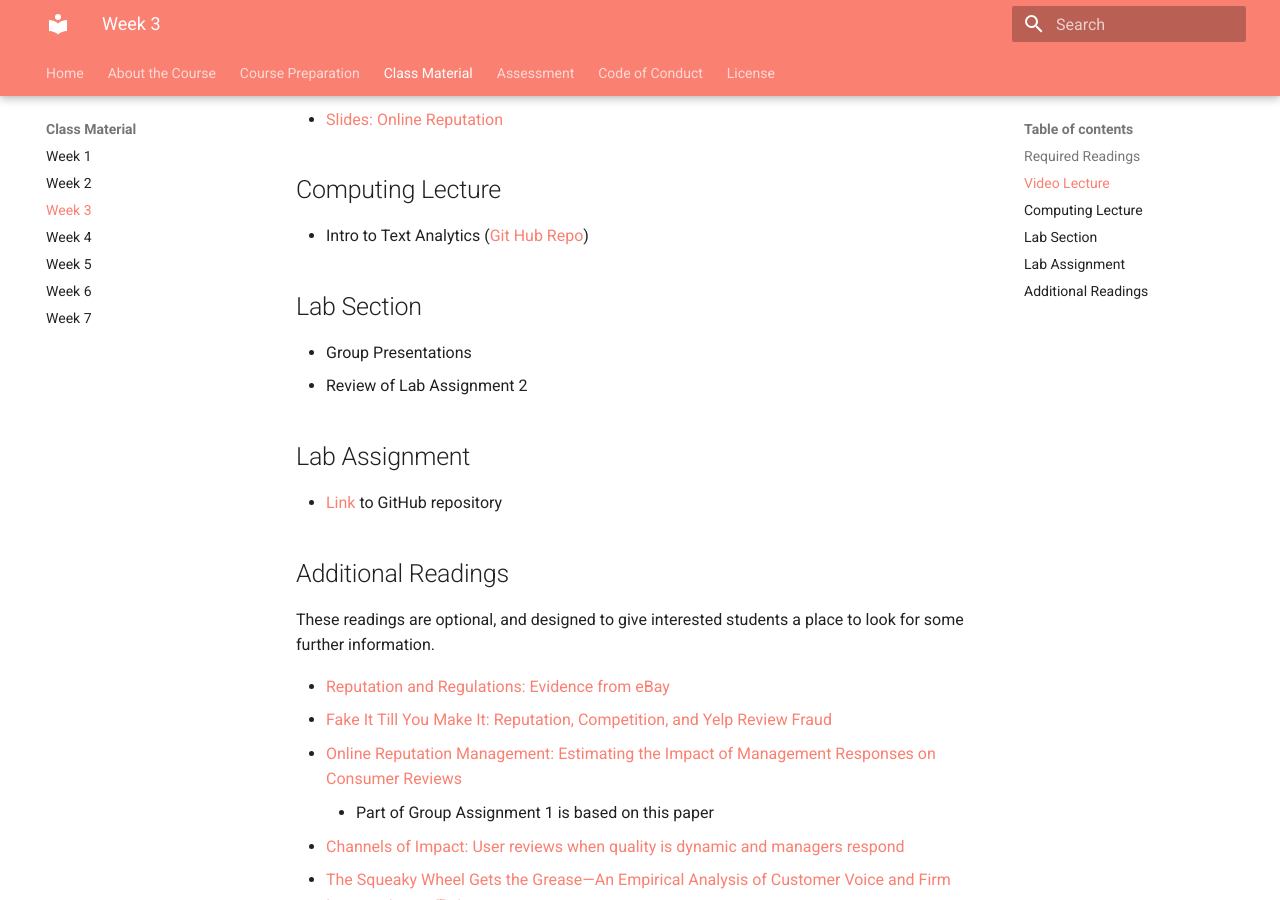
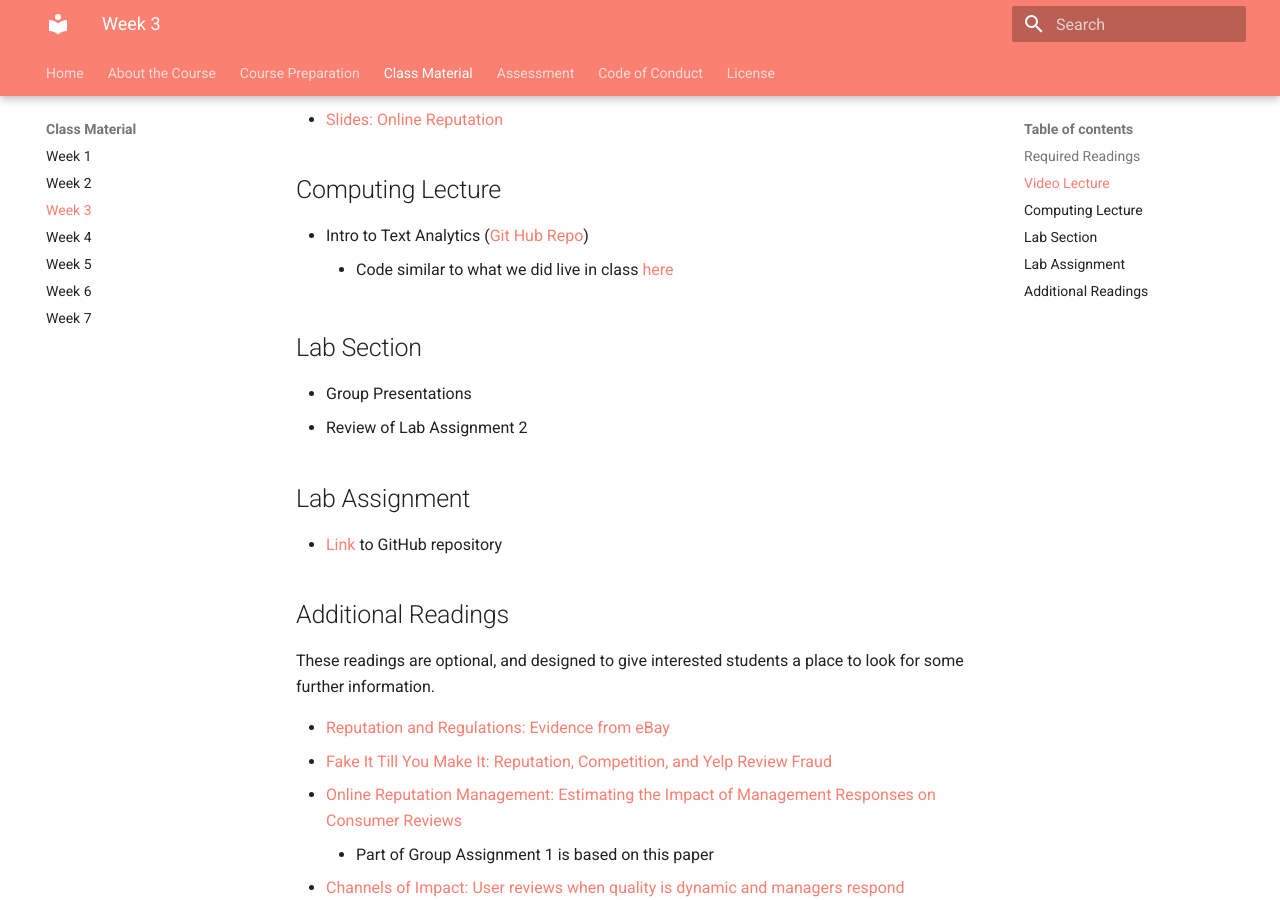
Before and after one commit to tisem-digital-marketing/2022-smwa, an MkDocs documentation site: the page built from docs/classes/week_03.md, in a window 1280 px wide and 900 px high, scrolled down 623 px. Built offline with MkDocs 1.6.1 and Material for MkDocs 9.7.7, drawn with Linux system fonts in a browser that asks for light colours.

Commit message:
link to prepared code for computing lecture intro text

```diff
--- a/docs/classes/week_03.md
+++ b/docs/classes/week_03.md
@@ -24,6 +24,7 @@ This book is a "go-to" for text analytics:
 ## Computing Lecture
 
 * Intro to Text Analytics ([Git Hub Repo][computing-lecture])
+    * Code similar to what we did live in class [here][computing-lecture-solution]
 
 ## Lab Section
 
```
Also changed, not shown: other parts of docs/classes/week_03.md (+1 -0 lines).
